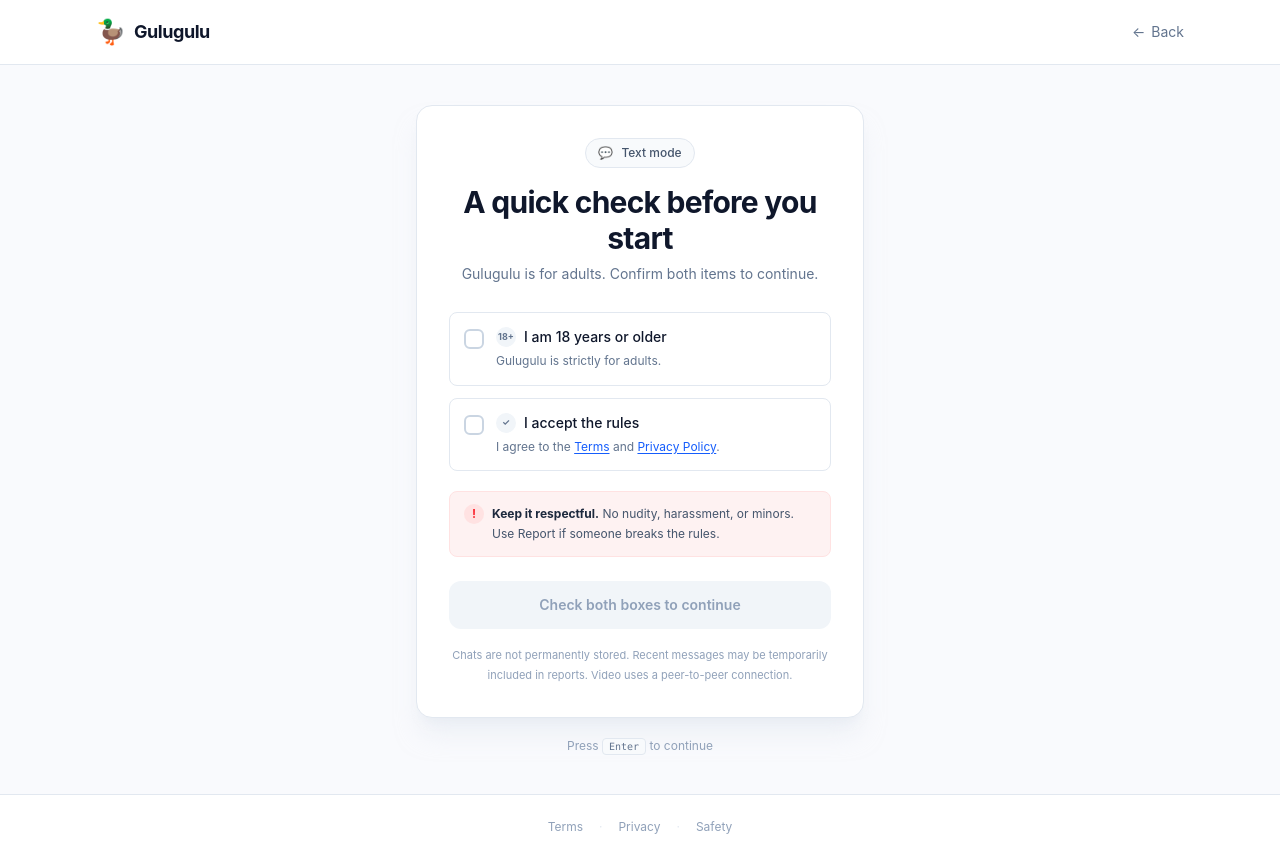
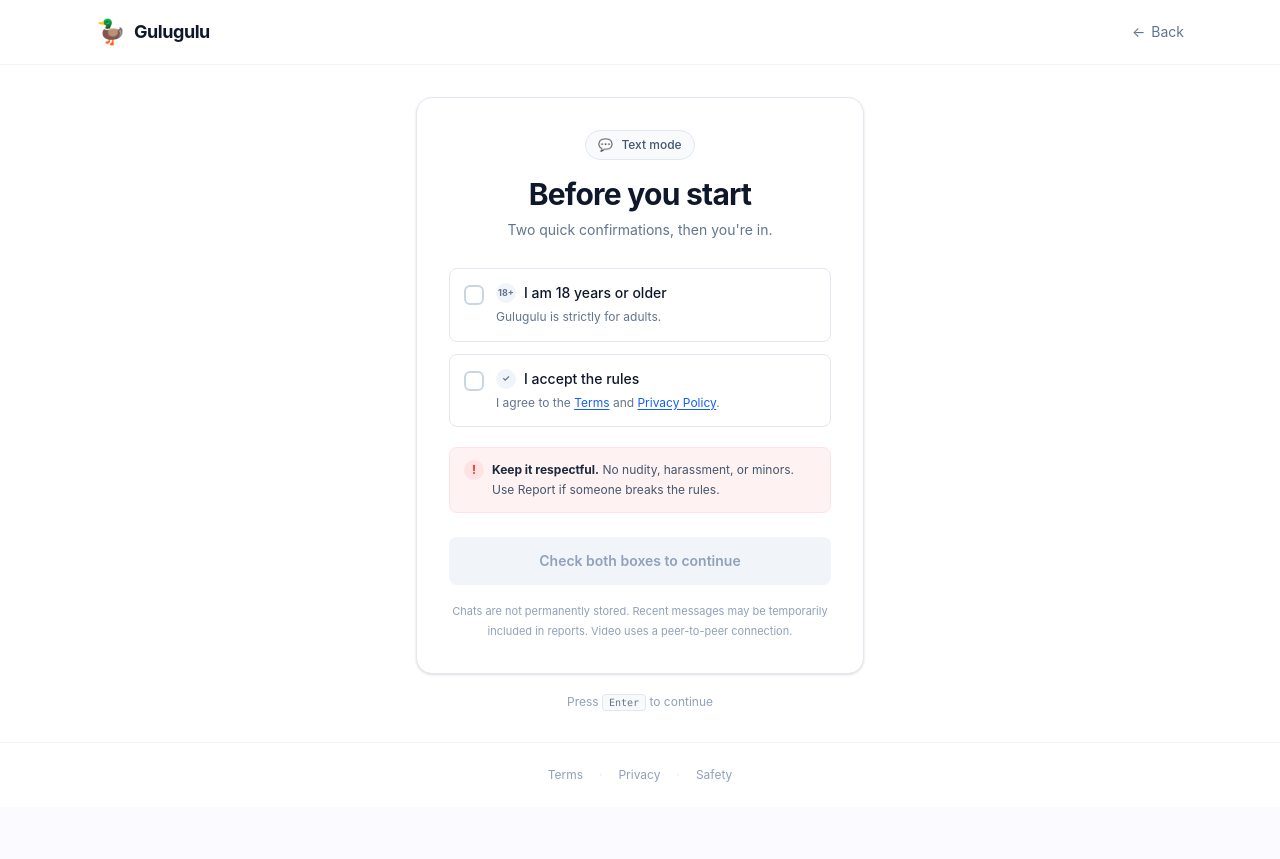
Before and after one commit to BugByHarsh/test-chat, a React (Vite) app in the folder gulugulu-client/: page /gate in a window 1280 px wide. After the commit the page ends 807 px from the top, so only its background shows below. Built offline with nearby package versions, Linux system fonts and the light colour scheme; no server answers.

Commit message:
Restore original chat UI

```diff
--- a/gulugulu-client/src/routes/Gate.jsx
+++ b/gulugulu-client/src/routes/Gate.jsx
@@ -55,9 +55,9 @@
   }, [ok]);
 
   return (
-    <div className="min-h-full flex flex-col bg-slate-50/60 text-slate-900">
+    <div className="min-h-full flex flex-col bg-white text-slate-900">
       {/* Header */}
-      <header className="w-full border-b border-slate-200 bg-white">
+      <header className="w-full border-b border-slate-100">
         <div className="max-w-6xl mx-auto px-5 sm:px-8 h-16 flex items-center justify-between">
           <Link to="/" className="flex items-center gap-2 group">
             <span className="text-2xl leading-none transition-transform group-hover:-rotate-6">
@@ -79,10 +79,10 @@
       </header>
 
       {/* Main */}
-      <main className="flex-1 flex items-center justify-center px-4 py-8 sm:px-5 sm:py-10">
+      <main className="flex-1 flex items-center justify-center px-5 py-8">
         <div className="w-full max-w-md">
           {/* Card */}
-          <div className="rounded-2xl border border-slate-200 bg-white shadow-xl shadow-slate-200/50 p-5 sm:p-8">
+          <div className="rounded-2xl border border-slate-200 bg-white shadow-sm p-6 sm:p-8">
             {/* Mode */}
             <div className="flex justify-center mb-4">
               <div className="inline-flex items-center gap-2 px-3 py-1.5 rounded-full bg-slate-50 border border-slate-200 text-xs font-medium text-slate-600">
@@ -92,11 +92,11 @@
             </div>
 
             <h1 className="text-2xl sm:text-3xl font-bold text-center tracking-tight text-slate-900">
-              A quick check before you start
+              Before you start
             </h1>
 
             <p className="mt-2 text-sm text-slate-500 text-center">
-              Gulugulu is for adults. Confirm both items to continue.
+              Two quick confirmations, then you're in.
             </p>
 
             {/* Checkboxes */}
@@ -157,7 +157,7 @@
             <button
               disabled={!ok}
               onClick={go}
-              className={`mt-6 w-full py-3.5 rounded-xl font-semibold text-sm transition-colors focus-visible:outline-none focus-visible:ring-4 focus-visible:ring-blue-200 ${
+              className={`mt-6 w-full py-3.5 rounded-lg font-semibold text-sm transition-colors ${
                 ok
                   ? "bg-blue-600 text-white hover:bg-blue-700 active:bg-blue-800"
                   : "bg-slate-100 text-slate-400 cursor-not-allowed"
@@ -184,7 +184,7 @@
       </main>
 
       {/* Footer */}
-      <footer className="border-t border-slate-200 bg-white">
+      <footer className="border-t border-slate-100">
         <div className="max-w-6xl mx-auto px-5 sm:px-8 py-6 flex items-center justify-center gap-4 text-xs text-slate-400">
           <Link to="/terms" className="hover:text-slate-700 transition-colors">
             Terms
@@ -225,7 +225,7 @@
         />
 
         <span
-          className={`w-5 h-5 rounded-md border-2 flex items-center justify-center transition-colors peer-focus-visible:ring-4 peer-focus-visible:ring-blue-200 ${
+          className={`w-5 h-5 rounded-md border-2 flex items-center justify-center transition-colors ${
             checked
               ? "bg-blue-600 border-blue-600"
               : "bg-white border-slate-300"
```
